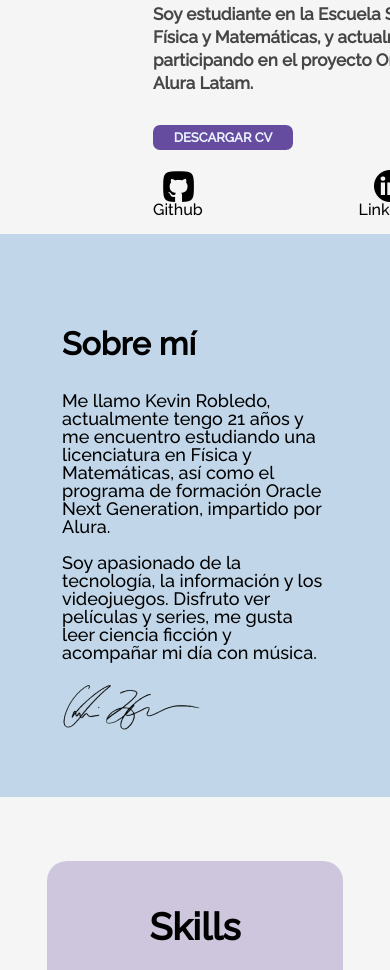
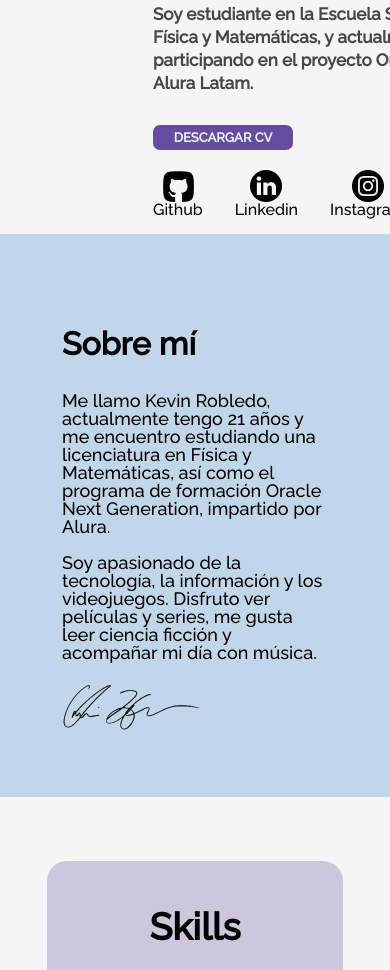
Before and after one commit to KevinRobledo123/Portafolio-Kevin-Robledo, a plain HTML site: page index.html in a window 390 px wide. Shown: the part 948-1918 px from the top of the page. Drawn offline with nearby package versions, Linux system fonts and the light colour scheme.

Commit message:
Responsividad network

```diff
--- a/css/responsive.css
+++ b/css/responsive.css
@@ -24,7 +24,7 @@ Utiliza las referencias de los breakpoints @media abajo */
 
 /*Mobile*/
 @media (max-width: 767px) {
-    /*Menu*/
+        /*Menu*/
     .menu{
         margin: 0;
         height: max-content;
@@ -54,8 +54,11 @@ Utiliza las referencias de los breakpoints @media abajo */
     .title__container{
         width: 43vh;
     }
-    .title__network{
-        width: auto;
+    .title .title__div .title__container ul{
+        justify-content: flex-start;
+    }
+    .title__network___item{
+        padding-right: 2rem;
     }
 
     /*Sección sobre mi*/
```
